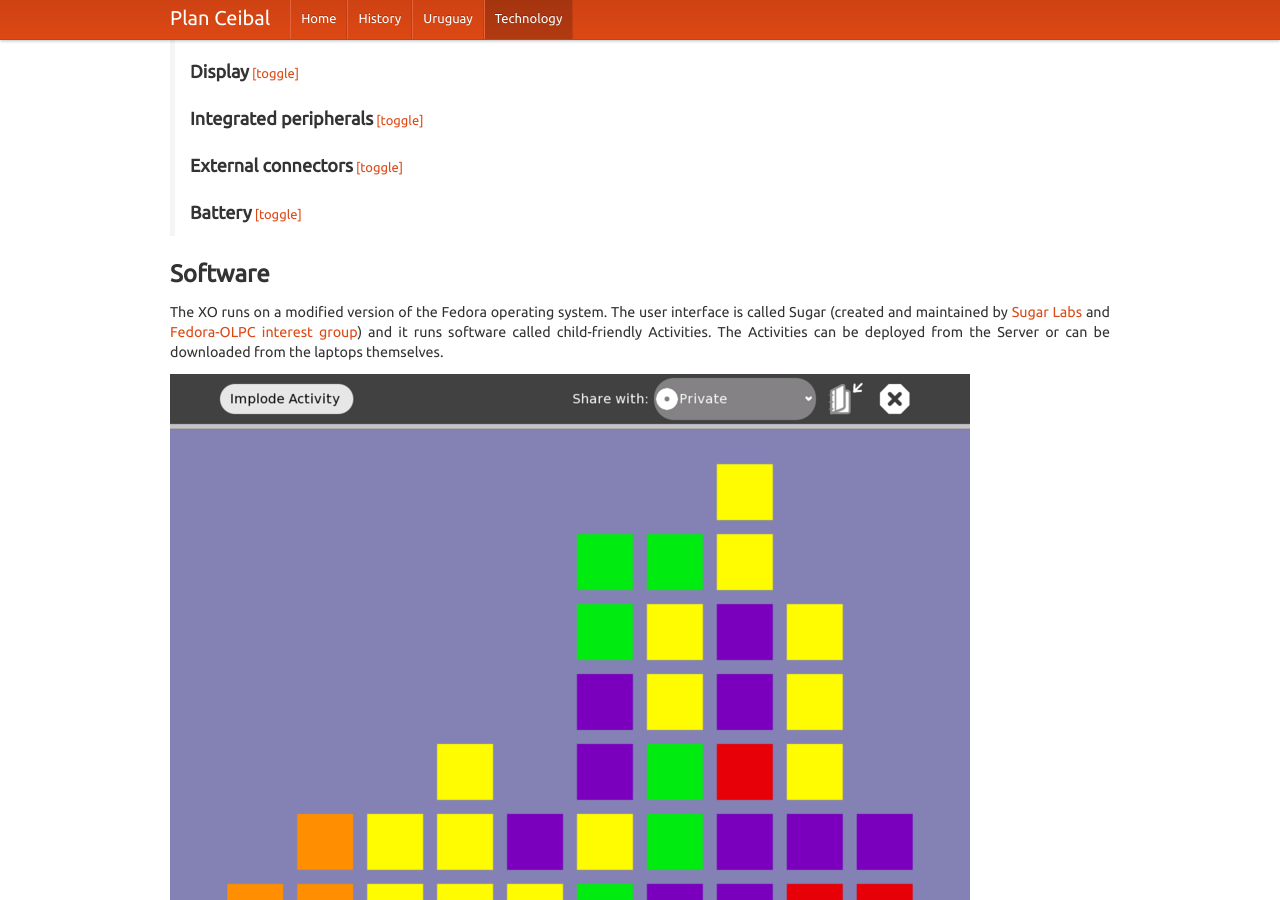
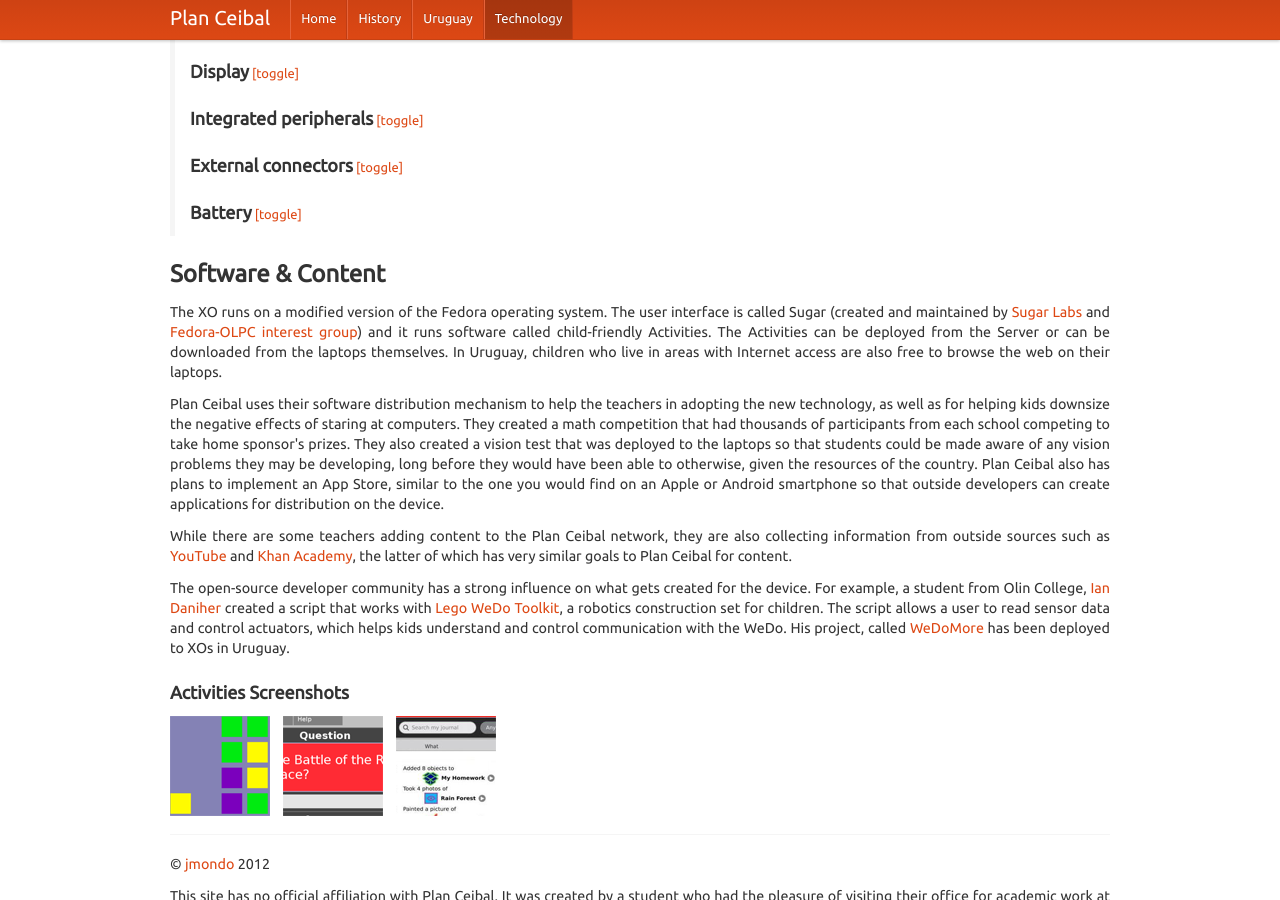
Before and after one commit to jmondos-static-sites/plan-ceibal, a Jekyll site: the page built from technology.html, in a window 1280 px wide and 900 px high, scrolled down 693 px. Built offline with Jekyll 4.4.1, drawn with Linux system fonts in a browser that asks for light colours.

Commit message:
technology, modal images

```diff
--- a/_layouts/page.html
+++ b/_layouts/page.html
@@ -74,9 +74,9 @@
     <script src="js/bootstrap-carousel.js"></script>
     <script src="js/bootstrap-transition.js"></script>
     <script src="js/bootstrap-collapse.js"></script>
+    <script src="js/bootstrap-modal.js"></script>
     <script src="js/application.js"></script>
     <!-- <script src="js/bootstrap-alert.js"></script>
-    <script src="js/bootstrap-modal.js"></script>
     <script src="js/bootstrap-dropdown.js"></script>
     <script src="js/bootstrap-scrollspy.js"></script>
     <script src="js/bootstrap-tab.js"></script>
--- a/less/application.less
+++ b/less/application.less
@@ -36,3 +36,7 @@ img.right {
     margin: 10px 0;
   }
 }
+
+#screenshots a {
+  margin: 5px 10px 5px 0;
+}
--- a/technology.html
+++ b/technology.html
@@ -93,16 +93,50 @@ title: Technology
 </section>
 
 <section>
-  <h2>Software</h2>
-  <p>The XO runs on a modified version of the Fedora operating system. The user interface is called Sugar (created and maintained by <a href="http://wiki.sugarlabs.org/go/Welcome_to_the_Sugar_Labs_wiki">Sugar Labs</a> and <a href="http://fedoraproject.org/wiki/OLPC">Fedora-OLPC interest group</a>) and it runs software called child-friendly Activities. The Activities can be deployed from the Server or can be downloaded from the laptops themselves.</p>
+  <h2>Software &amp; Content</h2>
+  <p>The XO runs on a modified version of the Fedora operating system. The user interface is called Sugar (created and maintained by <a href="http://wiki.sugarlabs.org/go/Welcome_to_the_Sugar_Labs_wiki">Sugar Labs</a> and <a href="http://fedoraproject.org/wiki/OLPC">Fedora-OLPC interest group</a>) and it runs software called child-friendly Activities. The Activities can be deployed from the Server or can be downloaded from the laptops themselves. In Uruguay, children who live in areas with Internet access are also free to browse the web on their laptops.</p>
+  <p>Plan Ceibal uses their software distribution mechanism to help the teachers in adopting the new technology, as well as for helping kids downsize the negative effects of staring at computers. They created a math competition that had thousands of participants from each school competing to take home sponsor's prizes. They also created a vision test that was deployed to the laptops so that students could be made aware of any vision problems they may be developing, long before they would have been able to otherwise, given the resources of the country. Plan Ceibal also has plans to implement an App Store, similar to the one you would find on an Apple or Android smartphone so that outside developers can create applications for distribution on the device.</p>
+  <p>While there are some teachers adding content to the Plan Ceibal network, they are also collecting information from outside sources such as <a href="http://youtube.com">YouTube</a> and <a href="http://www.khanacademy.org/">Khan Academy</a>, the latter of which has very similar goals to Plan Ceibal for content.</p>
+  <p>The open-source developer community has a strong influence on what gets created for the device. For example, a student from Olin College, <a href="https://twitter.com/#!/itdaniher">Ian Daniher</a> created a script that works with <a href="http://www.legoeducation.us/eng/product/lego_education_wedo_robotics_construction_set/2096">Lego WeDo Toolkit</a>, a robotics construction set for children. The script allows a user to read sensor data and control actuators, which helps kids understand and control communication with the WeDo. His project, called <a href="https://github.com/itdaniher/WeDoMore">WeDoMore</a> has been deployed to XOs in Uruguay.</p>
 
-  <div id="lightbox">
-    <a href="img/Implode.png" class="item"><img src="img/Implode.png" alt="Implode"></a>
-    <a href="img/Flashcard.png" class="item"><img src="img/Flashcard.png" alt="Flashcard"></a>
-    <a href="img/Journal-01a.jpeg" class="item"><img src="img/Journal-01a.jpeg" alt="Journal 01a"></a>
+  <h3>Activities Screenshots</h3>
+  <div id="screenshots">
+    <a href="#" data-toggle="modal" data-target="#implodeModal" class="toggle"><img src="img/implode_thumb.png" width="100" height="100" alt="Implode Thumb"></a>
+    <a href="#" data-toggle="modal" data-target="#flashcardModal" class="toggle"><img src="img/flashcard_thumb.png" width="100" height="100" alt="Flashcard Thumb"></a>
+    <a href="#" data-toggle="modal" data-target="#journalModal" class="toggle"><img src="img/journal_thumb.png" width="100" height="100" alt="Journal Thumb"></a>
+  </div>
+
+  <div class="modal hide fade" id="implodeModal">
+    <div class="modal-header">
+      <button class="close" data-dismiss="modal">×</button>
+      <h3>Implode</h3>
+    </div>
+    <div class="modal-body">
+      <p>An example of a tetris-like game played on the XO</p>
+      <p><img src="img/Implode.png" alt="Implode"></p>
+    </div>
+  </div>
+
+  <div class="modal hide fade" id="flashcardModal">
+    <div class="modal-header">
+      <button class="close" data-dismiss="modal">×</button>
+      <h3>Flashcard</h3>
+    </div>
+    <div class="modal-body">
+      <p>An example of a learning Activity</p>
+      <p><img src="img/Flashcard.png" alt="Implode"></p>
+    </div>
+  </div>
+
+  <div class="modal hide fade" id="journalModal">
+    <div class="modal-header">
+      <button class="close" data-dismiss="modal">×</button>
+      <h3>Journal</h3>
+    </div>
+    <div class="modal-body">
+      <p>An example of a low-demand Activity</p>
+      <p><img src="img/Journal.jpeg" alt="Implode"></p>
+    </div>
   </div>
 
 </section>
-
-
-security
```
Also changed, not shown: img/Journal.jpeg (renamed from img/Journal-01a.jpeg), img/flashcard_thumb.png (added), img/implode_thumb.png (added), img/journal_thumb.png (added).
